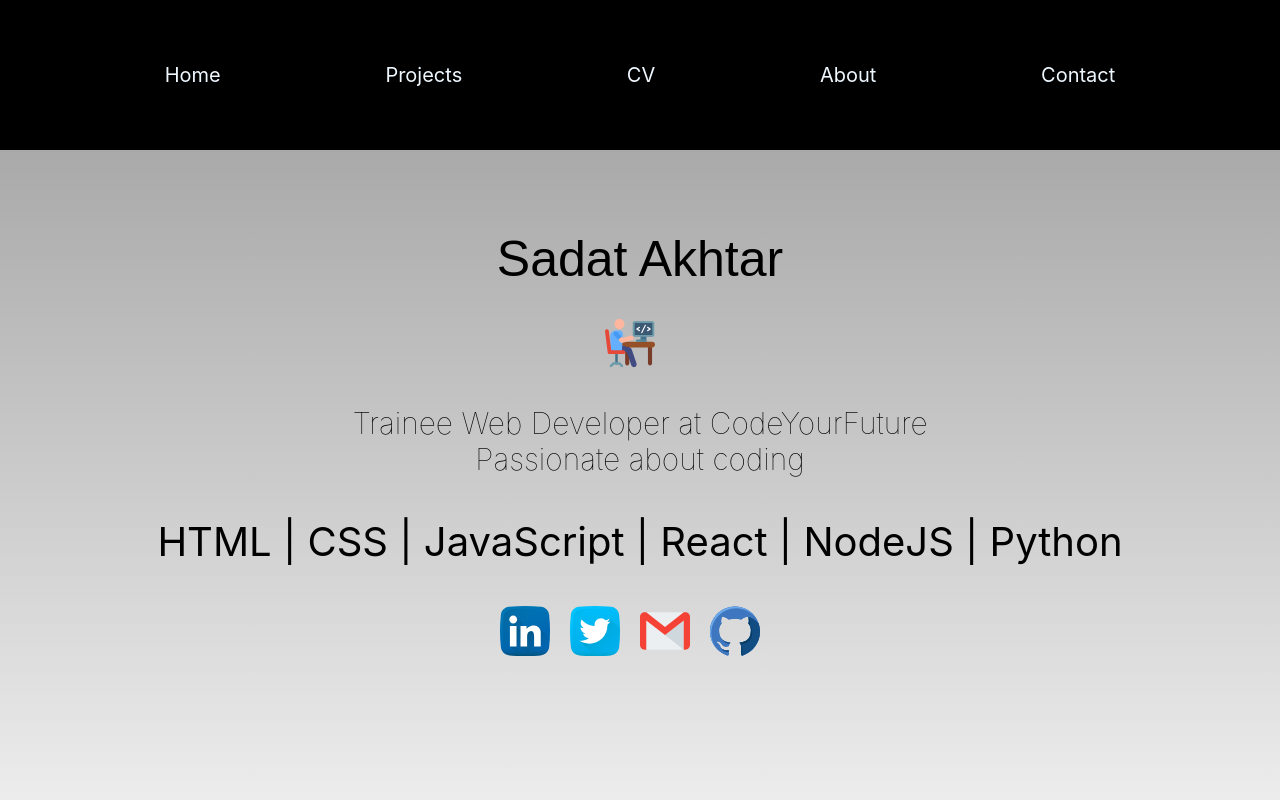
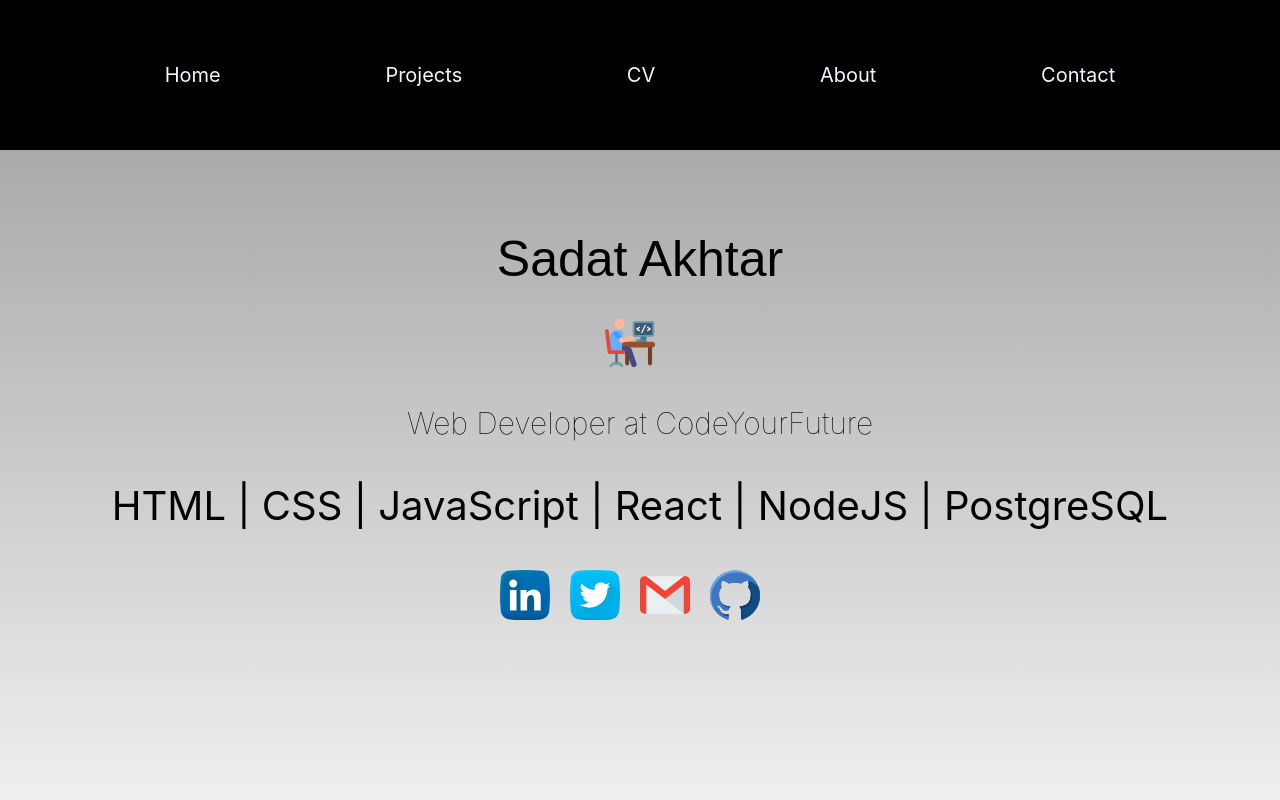
Before and after one commit to sadatakhtar/myportfolio-app, a React (Create React App) app: page / in a window 1280 px wide. Shown: the top 800 px of the page. Built offline with nearby package versions, Linux system fonts and the light colour scheme.

Commit message:
changed opening line and added postgres

```diff
--- a/src/Components/Main.js
+++ b/src/Components/Main.js
@@ -8,9 +8,9 @@ function Main(){
         <div id="main-div">
         <h1>Sadat Akhtar</h1>
         <p><img src={programmer} alt="coding" height="50px" width="50px" /></p>
-        <p id="main-p">Trainee Web Developer at CodeYourFuture<br />
-         Passionate about coding</p>
-        <p id="skills">HTML | CSS | JavaScript | React | NodeJS | Python</p>
+        <p id="main-p">Web Developer at CodeYourFuture<br />
+         </p>
+        <p id="skills">HTML | CSS | JavaScript | React | NodeJS | PostgreSQL</p>
         <Icon />
 
 
```
